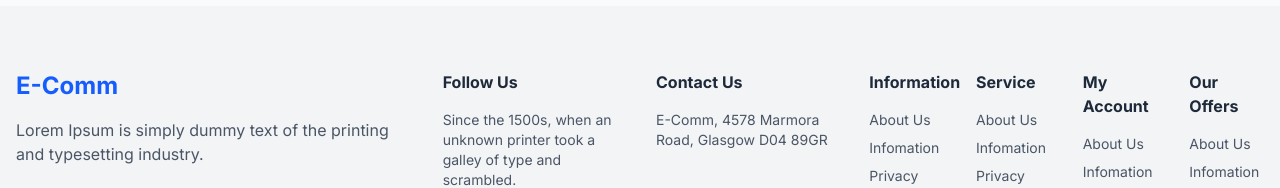
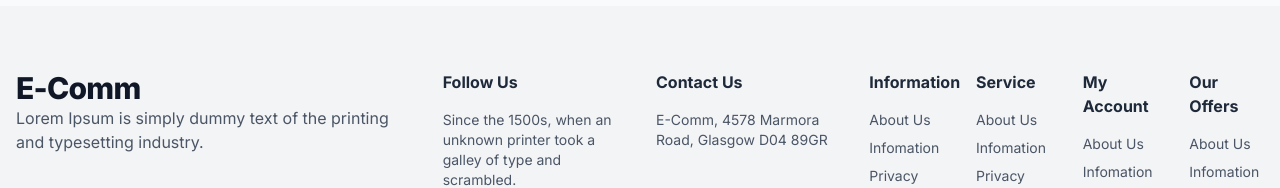
Before and after one commit to VishalDaware/Ecom, a Next.js app: page / in a window 1280 px wide. Shown: the part 1761-1949 px from the top of the page. Built offline with nearby package versions, Linux system fonts and the light colour scheme.

Commit message:
change in footer

```diff
--- a/app/components/Footer.tsx
+++ b/app/components/Footer.tsx
@@ -6,7 +6,7 @@
       <div className="container mx-auto px-4 grid grid-cols-1 md:grid-cols-2 lg:grid-cols-6 gap-8">
 
         <div className="lg:col-span-2">
-          <h2 className="text-2xl font-bold text-blue-600 mb-4">E-Comm</h2>
+          <h2 className="text-3xl font-extrabold text-gray-900 tracking-tight">E-Comm</h2>
           <p className="text-gray-600 mb-4">
             Lorem Ipsum is simply dummy text of the printing and typesetting industry.
           </p>
```
